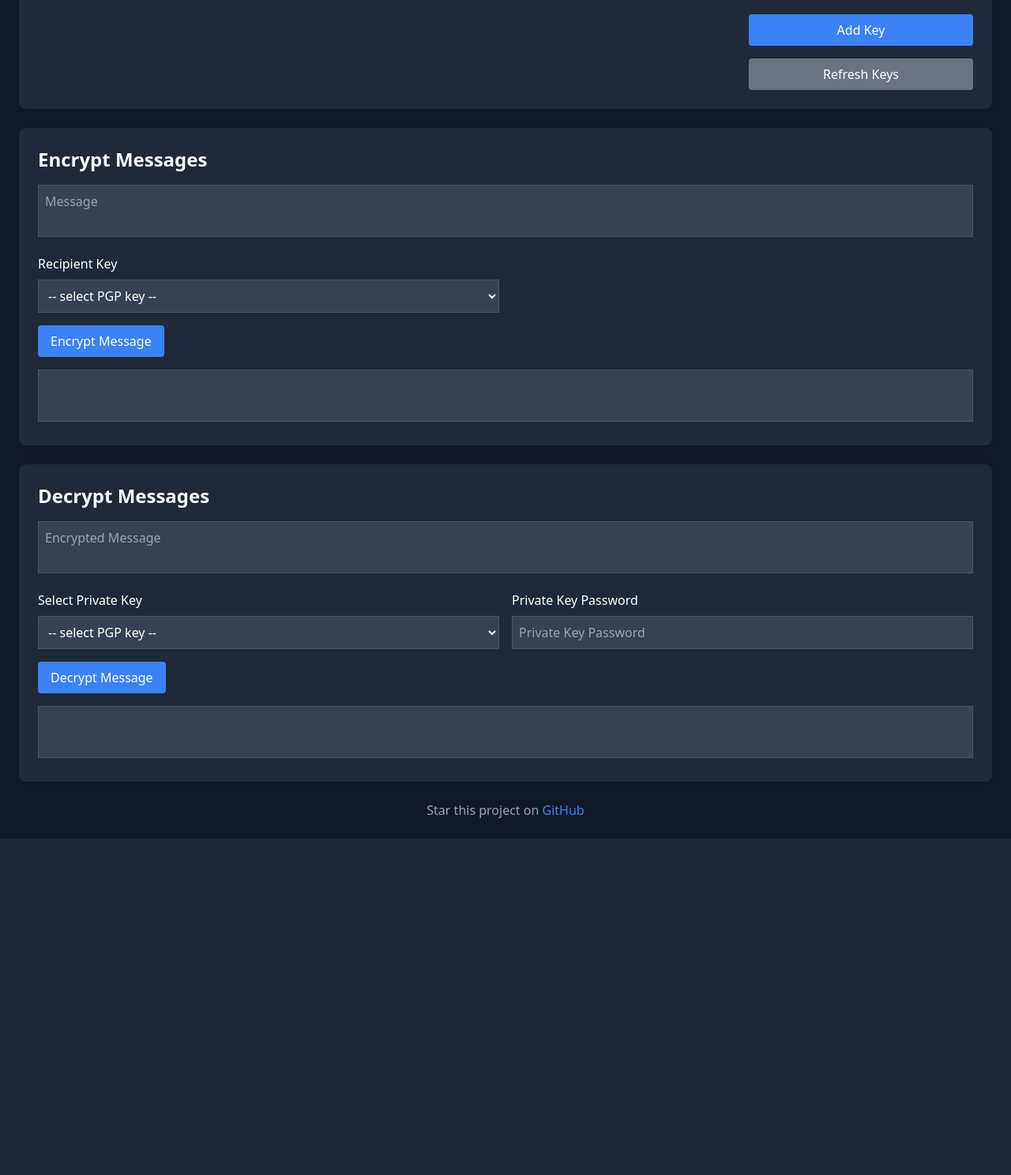
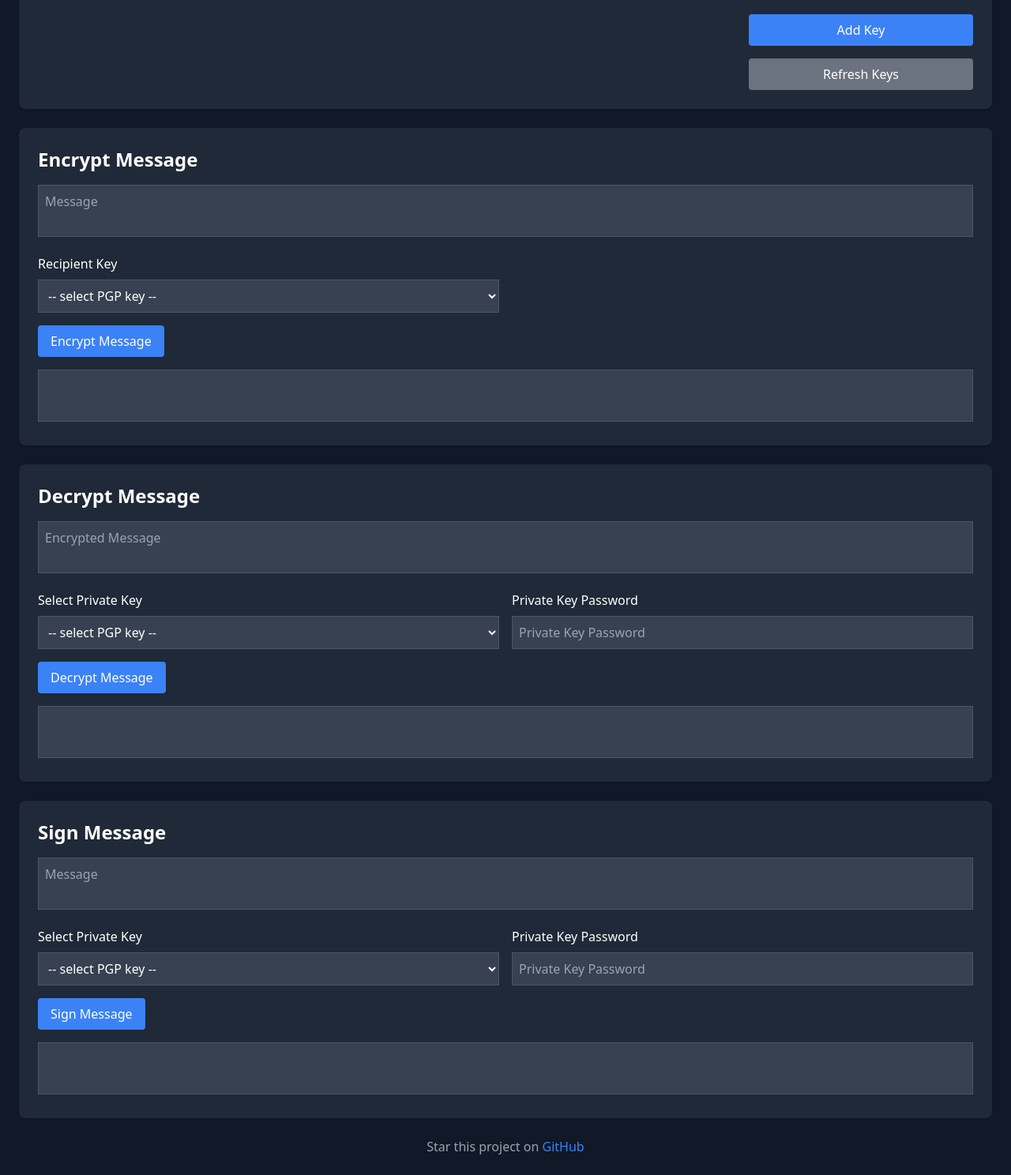
Before and after one commit to joshuavanderpoll/PGPBox-python, a Flask app: page / in a window 1280 px wide. Shown: the part 602-2090 px from the top of the page at 79% size. Before the commit the page ends 1664 px from the top, so only its background shows below. Run offline with Flask 3, Linux system fonts and the light colour scheme; data that the repository does not hold is empty; some libraries are stand-ins or nearby versions.

Commit message:
feat: sign message feature

```diff
--- a/app/routes.py
+++ b/app/routes.py
@@ -174,3 +174,32 @@
         decrypted_message = (private_key.decrypt(pgp_message)).message
 
     return jsonify({'output': decrypted_message})
+
+
+@app.route('/api/sign-message', methods=['POST'])
+def sign_message():
+    data = request.json
+
+    message = str(data.get('message'))
+    keyId = int(data.get('privateKey'))
+    password = str(data.get('password'))
+
+    key = Key.query.filter_by(id=keyId).first()
+    if not key:
+        return jsonify({'message': 'Private key not found'}), 404
+
+    # Decrypt the message
+    private_key, _ = PGPy.PGPKey.from_blob(key.private_key)
+
+    if private_key.is_protected and not private_key.is_unlocked:
+        try:
+            with private_key.unlock(password):
+                signature = str(private_key.sign(PGPy.PGPMessage.new(message), hash=PGPy.constants.HashAlgorithm.SHA512))
+        except PGPy.errors.PGPDecryptionError:
+            return jsonify({'message': 'Could not unlock private key. Is your password correct?'}), 400
+    else:
+        signature = str(private_key.sign(PGPy.PGPMessage.new(message), hash=PGPy.constants.HashAlgorithm.SHA512))
+
+    signed_message = f"-----BEGIN PGP SIGNED MESSAGE-----\nHash: SHA512\n\n{message}\n{signature}"
+
+    return jsonify({'output': signed_message})
--- a/app/static/app.js
+++ b/app/static/app.js
@@ -200,6 +200,30 @@
     });
 }
 
+// Function to encrypt a message
+function signMessage() {
+    const message = document.getElementById('messageToSign').value;
+    const privateKey = document.getElementById('signPrivateKeySelect').value;
+    const password = document.getElementById('signPrivateKeyPassword').value;
+
+    fetch('/api/sign-message', {
+        method: 'POST',
+        headers: {
+            'Content-Type': 'application/json'
+        },
+        body: JSON.stringify({ message, privateKey, password })
+    })
+    .then(response => response.json())
+    .then(data => {
+        const signedMessageField = document.getElementById('signeddMessage');
+        if(data.output) {
+            signedMessageField.value = data.output;
+        } else if(data.message) {
+            alert(data.message);
+        }
+    });
+}
+
 // Function to select text in a textarea
 function selectText(element) {
     element.select();
@@ -215,6 +239,7 @@
     document.getElementById('reloadKeysButton').addEventListener('click', refreshKeyList);
     document.getElementById('encryptMessageButton').addEventListener('click', encryptMessage);
     document.getElementById('decryptMessageButton').addEventListener('click', decryptMessage);
+    document.getElementById('signMessageButton').addEventListener('click', signMessage);
 
     document.querySelectorAll('textarea[readonly]').forEach(textarea => {
         textarea.addEventListener('click', function() {
--- a/app/templates/index.html
+++ b/app/templates/index.html
@@ -78,9 +78,9 @@
             </div>
         </div>
 
-        <!-- Encrypt Messages Section -->
+        <!-- Encrypt Message Section -->
         <div class="bg-white dark:bg-gray-800 dark:text-white p-6 rounded-lg shadow mb-6">
-            <h2 class="text-2xl font-bold mb-4">Encrypt Messages</h2>
+            <h2 class="text-2xl font-bold mb-4">Encrypt Message</h2>
             <textarea id="messageToEncrypt" placeholder="Message" class="border p-2 w-full mb-4 dark:bg-gray-700 dark:border-gray-600 resize-none" aria-label="Message to Encrypt"></textarea>
             <div class="grid grid-cols-1 md:grid-cols-2 gap-4">
                 <div>
@@ -93,9 +93,9 @@
             <textarea id="encryptedMessage" readonly class="border p-2 w-full mt-4 dark:bg-gray-700 dark:border-gray-600 resize-none " onclick="selectText(this)" aria-label="Encrypted Message"></textarea>
         </div>
 
-        <!-- Decrypt Messages Section -->
+        <!-- Decrypt Message Section -->
         <div class="bg-white dark:bg-gray-800 dark:text-white p-6 rounded-lg shadow mb-6">
-            <h2 class="text-2xl font-bold mb-4">Decrypt Messages</h2>
+            <h2 class="text-2xl font-bold mb-4">Decrypt Message</h2>
             <textarea id="messageToDecrypt" placeholder="Encrypted Message" class="border p-2 w-full mb-4 dark:bg-gray-700 dark:border-gray-600 resize-none" aria-label="Message to Decrypt"></textarea>
             <div class="grid grid-cols-1 md:grid-cols-2 gap-4">
                 <div>
@@ -111,9 +111,27 @@
             <textarea id="decryptedMessage" readonly class="border p-2 w-full mt-4 dark:bg-gray-700 dark:border-gray-600 resize-none " onclick="selectText(this)" aria-label="Decrypted Message"></textarea>
         </div>
 
+        <!-- Sign Message Section -->
+        <div class="bg-white dark:bg-gray-800 dark:text-white p-6 rounded-lg shadow mb-6">
+            <h2 class="text-2xl font-bold mb-4">Sign Message</h2>
+            <textarea id="messageToSign" placeholder="Message" class="border p-2 w-full mb-4 dark:bg-gray-700 dark:border-gray-600 resize-none" aria-label="Message to Sign"></textarea>
+            <div class="grid grid-cols-1 md:grid-cols-2 gap-4">
+                <div>
+                    <label for="signPrivateKeySelect" class="block mb-2">Select Private Key</label>
+                    <select id="signPrivateKeySelect" data-type="private" class="keySelector border p-2 w-full dark:bg-gray-700 dark:border-gray-600"></select>
+                </div>
+                <div>
+                    <label for="signPrivateKeyPassword" class="block mb-2">Private Key Password</label>
+                    <input type="password" id="signPrivateKeyPassword" placeholder="Private Key Password" class="border p-2 w-full dark:bg-gray-700 dark:border-gray-600">
+                </div>
+            </div>
+            <button id="signMessageButton" class="bg-blue-500 text-white px-4 py-2 rounded mt-4">Sign Message</button>
+            <textarea id="signeddMessage" readonly class="border p-2 w-full mt-4 dark:bg-gray-700 dark:border-gray-600 resize-none " onclick="selectText(this)" aria-label="Signed Message"></textarea>
+        </div>
+
         <!-- Footer -->
         <footer class="text-center mt-6">
-            <p class="text-gray-600 dark:text-gray-400">Star this project on <a href="https://github.com/your-repo" class="text-blue-500">GitHub</a></p>
+            <p class="text-gray-600 dark:text-gray-400">Star this project on <a target="_blank" href="https://github.com/joshuavanderpoll/PGPBox-python" class="text-blue-500">GitHub</a></p>
         </footer>
     </div>
 </body>
```
